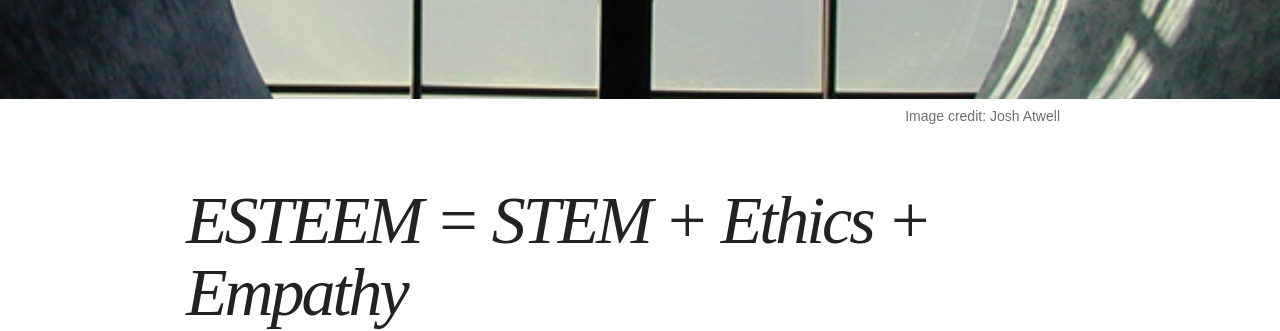
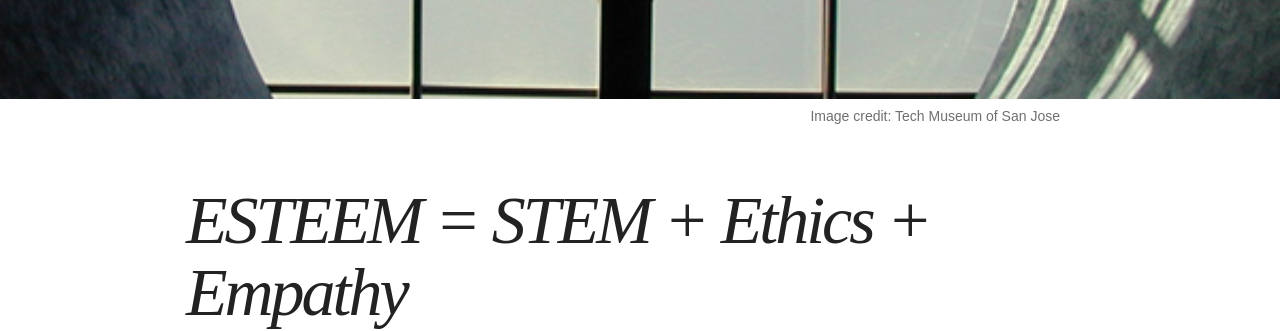
Before and after one commit to nsshommo/jaycuthrell.github.io, a Jekyll site: the page built from blog/_posts/2014-01-20-esteem-stem-ethics-empathy.md, in a window 1280 px wide and 900 px high. Shown: the part 427-758 px from the top of the window. Built offline with Jekyll 4.4.1, drawn with Linux system fonts in a browser that asks for light colours; nearby versions of some CDN libraries; comment, search, counter and statistics services are not loaded.

Commit message:
feature image

```diff
--- a/blog/_posts/2014-01-20-esteem-stem-ethics-empathy.md
+++ b/blog/_posts/2014-01-20-esteem-stem-ethics-empathy.md
@@ -4,7 +4,7 @@ date: "2014-01-20"
 layout: post
 image:
   feature: esteem.jpg
-  credit:
+  credit: Tech Museum of San Jose
 redirect_from:
  - /blog/esteem-stem-ethics-empathy/
 ---
```
